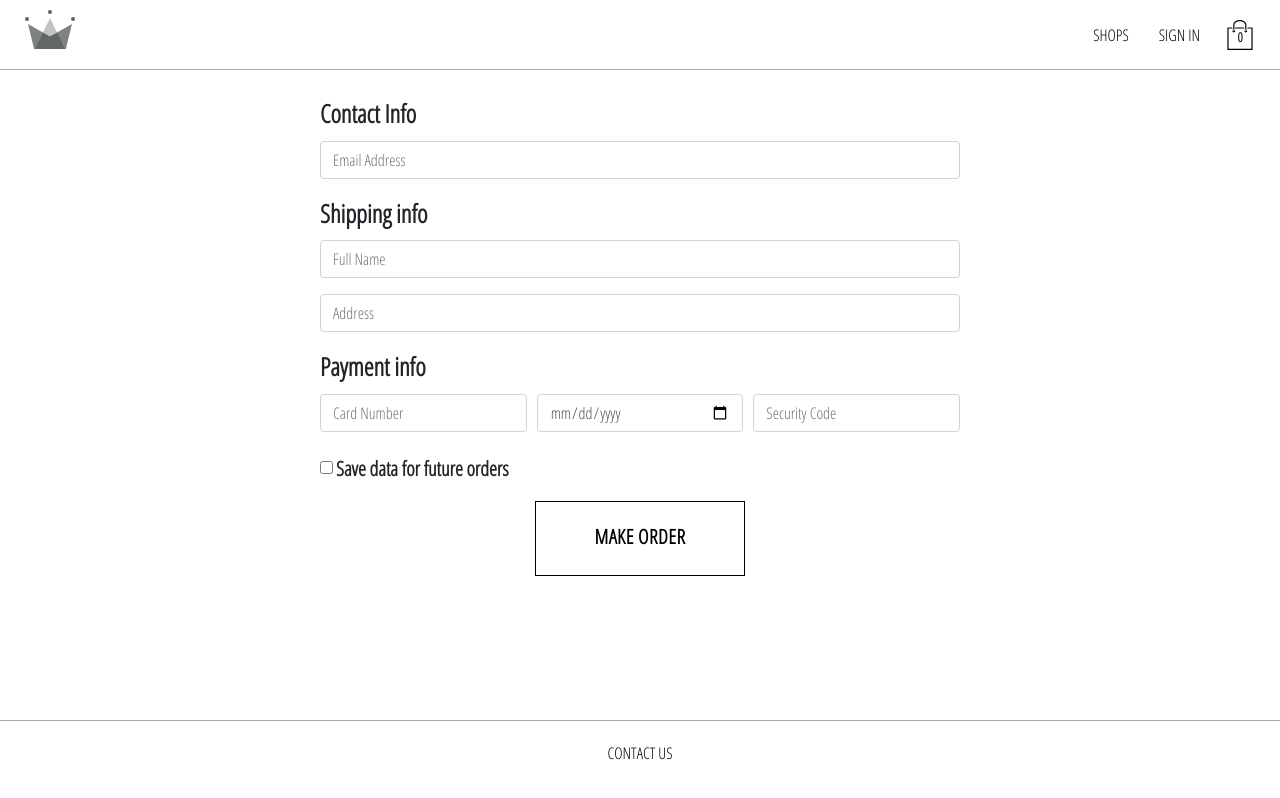
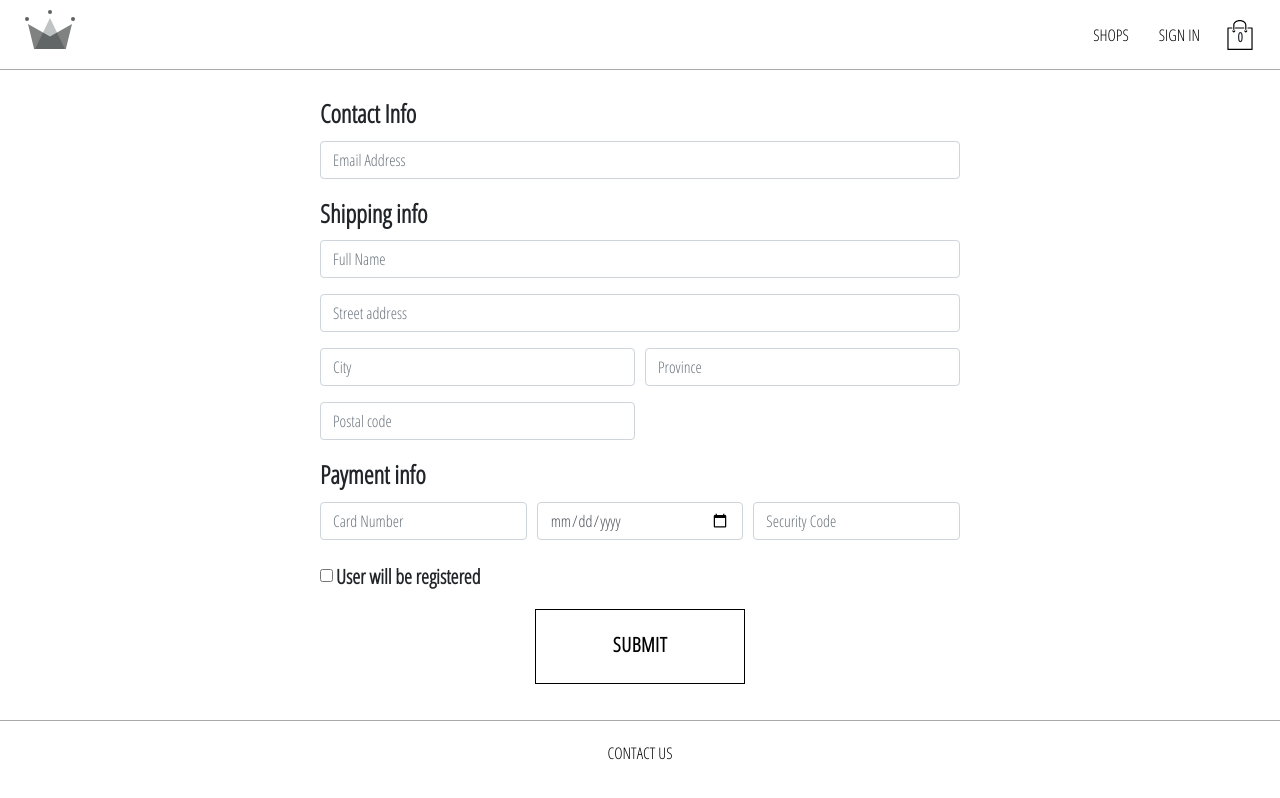
Before and after one commit to IlyaTorch/online-shopping-platform-frontend, a React (Create React App) app: page /order-form in a window 1280 px wide. Built offline with nearby package versions, Linux system fonts and the light colour scheme.

Commit message:
add more info about customers address; add card validation; add displaying error message in PaymentFailure component

```diff
--- a/src/App.js
+++ b/src/App.js
@@ -10,9 +10,9 @@ import HomePage from "./pages/homepage/HomePage";
 import ShopsPage from "./pages/shops-page/ShopsPage";
 import ShopPage from "./pages/shop-page/ShopPage";
 import ItemPage from "./pages/item-page/ItemPage";
-import CheckoutPage from "./pages/checkout/CheckoutPage";
+import CheckoutPage from "./pages/checkout-page/CheckoutPage";
 import SuccessPaymentPage from "./pages/success-payment-page/SuccessPaymentPage";
-import OrderPage from "./pages/order/OrderPage";
+import OrderPage from "./pages/order-page/OrderPage";
 import Footer from "./components/footer/Footer";
 
 
--- a/src/components/order-form/OrderForm.jsx
+++ b/src/components/order-form/OrderForm.jsx
@@ -14,7 +14,11 @@ import {setPaymentError} from "../../redux/shop/shopActions";
 const OrderForm = ({items, totalSum, setPaymentError}) => {
     const initialFormData = Object.freeze({
         email: "",
-        address: "",
+        city: "",
+        province: "",
+        streetAddress: "",
+        postalCode: "",
+
         name: "",
 
         ccNumber: "",
@@ -35,6 +39,28 @@ const OrderForm = ({items, totalSum, setPaymentError}) => {
 
     const [validated, setValidated] = React.useState(false);
 
+    const pushOrder = order => fetch(PAYMENT_URL, {
+            method: 'POST',
+            headers: {
+                'Content-Type': 'application/json;charset=utf-8'
+            },
+            body: JSON.stringify(order)
+        })
+        .then(response => response.status === 201
+            ? window.location.href='success-payment'
+            : response.json())
+        .then(({error}) => setPaymentError(error));
+
+    const isCardNumberCorrect = cardNumber => cardNumber.length === 16;
+    const isCardExpiryCorrect = expiry => Date.parse(expiry) > Date.now();
+    const isSecurityCodeCorrect = code => code.length === 3;
+
+    const validateCardData = ({ccNumber, ccExpiry, ccCode}) => {
+        return isCardNumberCorrect(ccNumber) &&
+               isCardExpiryCorrect(ccExpiry) &&
+               isSecurityCodeCorrect(ccCode);
+    };
+
     const handleSubmit = (event) => {
         const form = event.currentTarget;
         if (form.checkValidity() === false) {
@@ -48,27 +74,25 @@ const OrderForm = ({items, totalSum, setPaymentError}) => {
                 customer: {
                     email: formData.email,
                     name: formData.name,
-                    address: formData.address
+                    city: formData.city,
+                    province: formData.province,
+                    postalCode: formData.postalCode,
+                    streetAddress: formData.streetAddress
                 },
                 card: {
                     ccNumber: formData.ccNumber,
-                    ccCode: formData.ccCode,
-                    ccExpiry: formData.ccExpiry
+                    ccExpiry: formData.ccExpiry,
+                    ccCode: formData.ccCode
                 },
                 totalSum: totalSum,
                 saveUserData: formData.saveUserData
             };
-
-            fetch(PAYMENT_URL, {
-                method: 'POST',
-                headers: {
-                    'Content-Type': 'application/json;charset=utf-8'
-                },
-                body: JSON.stringify(order)
-            }).then(response => response.status === 201
-                ? window.location.href='success-payment'
-                : setPaymentError()
-            );
+            if (validateCardData(order.card)) {
+                pushOrder(order);
+            }
+            else {
+                setPaymentError("Incorrect card data!");
+            }
         }
 
         setValidated(true);
@@ -76,8 +100,8 @@ const OrderForm = ({items, totalSum, setPaymentError}) => {
 
     return (
         <div className="order-form">
-            <Form noValidate validated={validated} onSubmit={handleSubmit}>
-                <Form.Group md="4" controlId="validationCustom01">
+            <Form validated={validated} onSubmit={handleSubmit}>
+                <Form.Group>
                     <Form.Label>Contact Info</Form.Label>
                     <Form.Control
                         required
@@ -88,7 +112,7 @@ const OrderForm = ({items, totalSum, setPaymentError}) => {
                     />
                 </Form.Group>
 
-                <Form.Group md="4" controlId="validationCustom02">
+                <Form.Group>
                     <Form.Label>Shipping info</Form.Label>
                     <Form.Control
                         required
@@ -99,25 +123,59 @@ const OrderForm = ({items, totalSum, setPaymentError}) => {
                     />
                 </Form.Group>
 
-                <Form.Group  md="4" controlId="validationCustomUsername">
+                <Form.Group>
                     <Form.Control
                         type="text"
-                        placeholder="Address"
-                        aria-describedby="inputGroupPrepend"
+                        placeholder="Street address"
                         required
-                        name="address"
+                        name="streetAddress"
                         onChange={handleChange}
                     />
                 </Form.Group>
+                <Form.Group>
+                    <Form.Row>
+                        <Col>
+                            <Form.Control
+                                type="text"
+                                placeholder="City"
+                                required
+                                name="city"
+                                onChange={handleChange}
+                            />
+                        </Col>
+                        <Col>
+                            <Form.Control
+                                type="text"
+                                placeholder="Province"
+                                required
+                                name="province"
+                                onChange={handleChange}
+                            />
+                        </Col>
+                    </Form.Row>
+                </Form.Group>
+                <Form.Group>
+                    <Form.Row>
+                        <Col>
+                            <Form.Control
+                                type="text"
+                                placeholder="Postal code"
+                                required
+                                name="postalCode"
+                                onChange={handleChange}
+                            />
+                        </Col>
+                        <Col></Col>
+                    </Form.Row>
+                </Form.Group>
 
-                <Form.Group  md="8" controlId="validationCustomUsername">
+                <Form.Group>
                     <Form.Label>Payment info</Form.Label>
                     <Form.Row>
                         <Col>
                             <Form.Control
                                 type="text"
                                 placeholder="Card Number"
-                                aria-describedby="inputGroupPrepend"
                                 required
                                 name="ccNumber"
                                 onChange={handleChange}
@@ -127,7 +185,6 @@ const OrderForm = ({items, totalSum, setPaymentError}) => {
                             <Form.Control
                                 type="date"
                                 placeholder="Expiration Date"
-                                aria-describedby="inputGroupPrepend"
                                 required
                                 name="ccExpiry"
                                 onChange={handleChange}
@@ -137,11 +194,9 @@ const OrderForm = ({items, totalSum, setPaymentError}) => {
                             <Form.Control
                                 type="text"
                                 placeholder="Security Code"
-                                aria-describedby="inputGroupPrepend"
                                 required
                                 name="ccCode"
                                 onChange={handleChange}
-                                width="50"
                             />
                         </Col>
                     </Form.Row>
@@ -153,10 +208,10 @@ const OrderForm = ({items, totalSum, setPaymentError}) => {
                         name="saveUserData"
                         onChange={handleChange}
                     />
-                    <Form.Check.Label>Save data for future orders</Form.Check.Label>
+                    <Form.Check.Label>User will be registered</Form.Check.Label>
                 </Form.Group>
 
-                <CustomButton type="submit">Make Order</CustomButton>
+                <CustomButton type="submit">Submit</CustomButton>
             </Form>
         </div>
   );
@@ -164,7 +219,7 @@ const OrderForm = ({items, totalSum, setPaymentError}) => {
 
 
 const mapDispatchToProps = dispatch => ({
-    setPaymentError: () => dispatch(setPaymentError())
+    setPaymentError: errorMessage => dispatch(setPaymentError(errorMessage))
 });
 
 export default connect(null, mapDispatchToProps)(OrderForm);
--- a/src/components/order-form/orderForm.scss
+++ b/src/components/order-form/orderForm.scss
@@ -1,6 +1,6 @@
 .order-form {
   width: 50%;
-  margin: auto;
+  margin: 0 auto 40px;
   font-size: 25px;
   font-weight: bold;
 
--- a/src/components/payment-failure/PaymentFailure.jsx
+++ b/src/components/payment-failure/PaymentFailure.jsx
@@ -3,10 +3,10 @@ import React from "react";
 import './paymentFailure.scss';
 
 
-const PaymentFailure = () => (
+const PaymentFailure = ({errorMessage}) => (
     <div className="payment-failure">
         <h1>Opps! Something went wrong</h1>
-        <span>Check your payment data and try again!</span>
+        <span>{errorMessage}</span>
     </div>
 );
 
--- a/src/redux/shop/shopActions.js
+++ b/src/redux/shop/shopActions.js
@@ -139,6 +139,7 @@ export const fetchCategoriesStartAsync = () => {
     };
 };
 
-export const setPaymentError = () => ({
-    type: ShopItemsActionTypes.SET_PAYMENT_ERROR
+export const setPaymentError = errorMessage => ({
+    type: ShopItemsActionTypes.SET_PAYMENT_ERROR,
+    payload: errorMessage
 });
--- a/src/redux/shop/shopReducer.js
+++ b/src/redux/shop/shopReducer.js
@@ -86,7 +86,8 @@ const shopReducer = (state=INITIAL_STATE, action) => {
         case ShopItemsActionTypes.SET_PAYMENT_ERROR:
             return {
                 ...state,
-                paymentError: true
+                paymentError: true,
+                errorMessage: action.payload
             };
 
         case ShopItemsActionTypes.DISPLAY_ALL_ITEMS:
--- a/src/redux/shop/shopSelectors.js
+++ b/src/redux/shop/shopSelectors.js
@@ -79,3 +79,8 @@ export const selectPaymentErrorStatus = createSelector(
     [selectShop],
     shop => shop.paymentError
 );
+
+export const selectPaymentErrorMessage = createSelector(
+    [selectShop],
+    shop => shop.errorMessage
+);
```
Also changed, not shown: src/pages/order-page/OrderPage.jsx (renamed from src/pages/order/OrderPage.jsx, +5 -4 lines), src/pages/checkout-page/CheckoutPage.jsx (renamed from src/pages/checkout/CheckoutPage.jsx), src/pages/checkout-page/checkoutPage.scss (renamed from src/pages/checkout/checkoutPage.scss).
